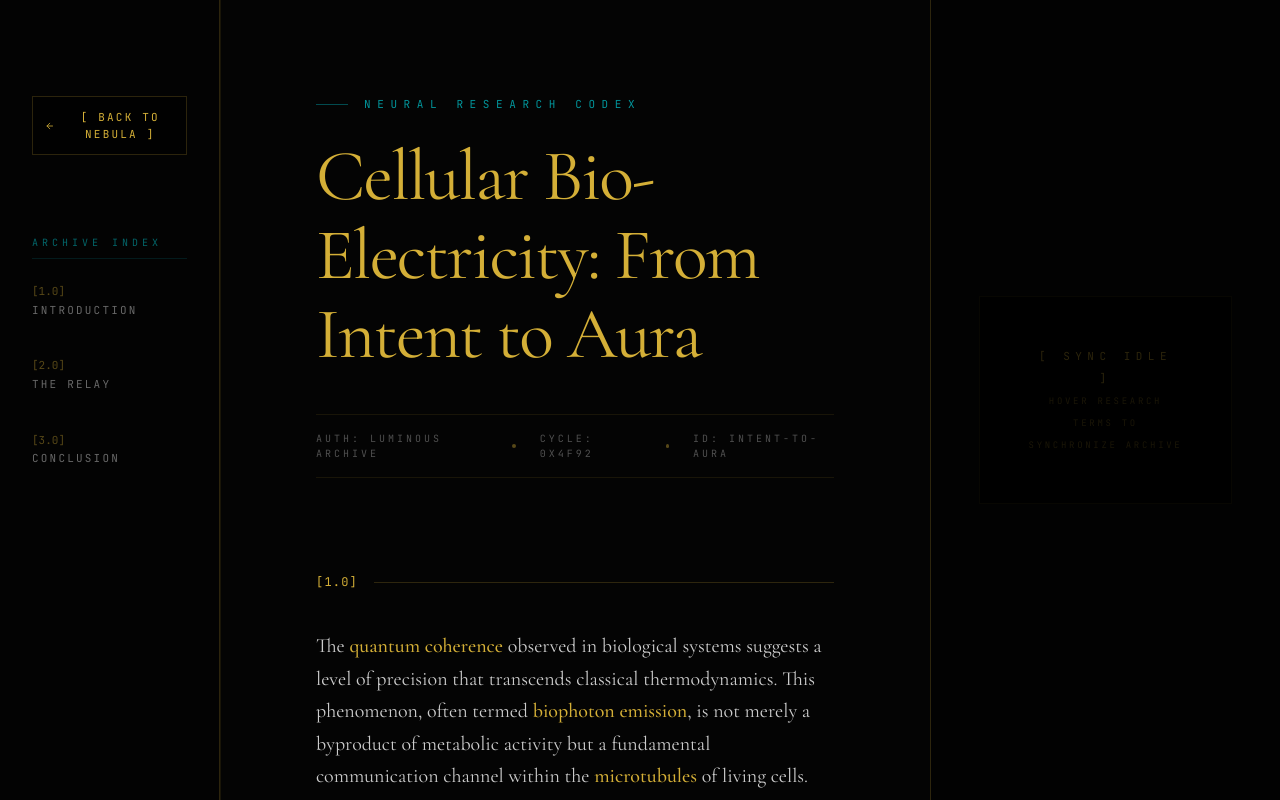
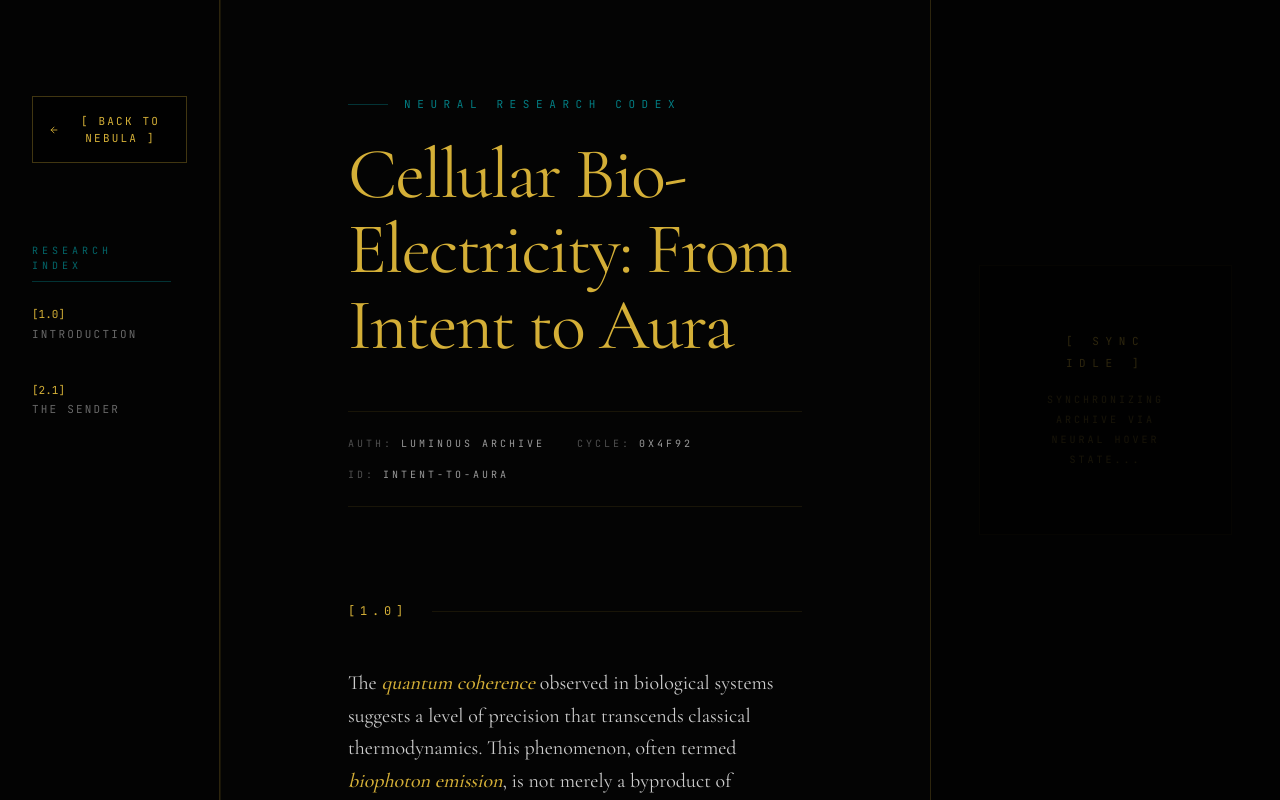
Before and after one commit to Tagi17/digital-codex, a Next.js app: page / in a window 1280 px wide. Both pictures are taken after a click on the element "CELLULAR BIO-ELECTRICITY". Built offline with nearby package versions, Linux system fonts and the light colour scheme.

Commit message:
feat: implement codex UI with three-pane layout and deep-dive container

```diff
--- a/src/components/ArticleViewer.tsx
+++ b/src/components/ArticleViewer.tsx
@@ -29,7 +29,7 @@ const Term: React.FC<TermProps> = ({ id, children, onHover }) => {
       onMouseEnter={() => onHover(id)}
       onMouseLeave={() => onHover(null)}
     >
-      <span className="text-auric-gold relative z-10 font-medium">
+      <span className="text-auric-gold relative z-10 font-medium italic">
         {children}
       </span>
       <span className="absolute inset-0 bg-auric-gold/10 blur-sm scale-110 opacity-0 group-hover:opacity-100 transition-opacity duration-300 rounded-sm" />
@@ -61,21 +61,21 @@ const ArticleViewer: React.FC<ArticleViewerProps> = ({ nodeData, onClose, conten
     restDelta: 0.001
   });
 
-  // Permanent Cursor Restore & Global Styles
+  // 1. PERMANENT CURSOR RESTORE (Brute Force)
   useEffect(() => {
     const originalStyle = window.getComputedStyle(document.body).overflow;
     document.body.style.overflow = "hidden";
 
-    // Brute Force Cursor Injection
+    // Inject a global style tag to force cursor visibility
     const style = document.createElement('style');
-    style.id = 'article-viewer-cursor-fix';
+    style.id = 'article-cursor-fix';
     style.innerHTML = `* { cursor: auto !important; }`;
     document.head.appendChild(style);
 
     return () => {
       document.body.style.overflow = originalStyle;
-      const fix = document.getElementById('article-viewer-cursor-fix');
-      if (fix) fix.remove();
+      const styleTag = document.getElementById('article-cursor-fix');
+      if (styleTag) styleTag.remove();
     };
   }, []);
 
@@ -109,12 +109,6 @@ const ArticleViewer: React.FC<ArticleViewerProps> = ({ nodeData, onClose, conten
             {parseText(block.text)}
           </p>
         );
-      case 'heading':
-        return (
-          <h3 key={index} className="font-mono text-xl text-bio-cyan/90 uppercase tracking-[0.3em] mt-16 mb-8 border-b border-auric-gold/10 pb-4">
-            {block.text}
-          </h3>
-        );
       case 'bullet-list':
         return (
           <ul key={index} className="list-none space-y-4 mb-8 ml-4">
@@ -128,18 +122,18 @@ const ArticleViewer: React.FC<ArticleViewerProps> = ({ nodeData, onClose, conten
         );
       case 'image':
         return (
-          <figure key={index} className="mb-8 group">
-            <div className="relative aspect-video w-full overflow-hidden rounded border border-auric-gold/20 bg-black/40">
+          <figure key={index} className="mb-8 w-full group">
+            <div className="relative aspect-video w-full overflow-hidden border border-auric-gold/10 bg-black/40">
               <Image
                 src={block.url}
                 alt={block.caption || ""}
                 fill
-                className="object-cover opacity-60 group-hover:opacity-80 transition-opacity"
+                className="object-cover opacity-50 grayscale hover:grayscale-0 hover:opacity-100 transition-all duration-700"
               />
             </div>
             {block.caption && (
-              <figcaption className="mt-3 font-mono text-[10px] text-bio-cyan/50 uppercase tracking-[0.2em] italic">
-                Fig.{index + 1}: {block.caption}
+              <figcaption className="mt-3 font-mono text-[10px] text-bio-cyan/60 uppercase tracking-[0.3em] italic">
+                {block.caption}
               </figcaption>
             )}
           </figure>
@@ -156,27 +150,29 @@ const ArticleViewer: React.FC<ArticleViewerProps> = ({ nodeData, onClose, conten
       initial={{ opacity: 0 }}
       animate={{ opacity: 1 }}
       exit={{ opacity: 0 }}
-      className="fixed inset-0 z-[100] bg-obsidian/95 backdrop-blur-2xl flex selection:bg-auric-gold/20 pointer-events-auto"
+      className="fixed inset-0 z-[100] bg-obsidian/98 backdrop-blur-3xl flex selection:bg-auric-gold/20 pointer-events-auto"
       style={{ pointerEvents: 'all' }}
     >
-      {/* 1. LEFT SIDEBAR: THE INDEX (200px) */}
+      {/* 2. UI ALIGNMENT (The 3-Pane Codex) */}
+
+      {/* LEFT SIDEBAR: NAVIGATION INDEX (220px) */}
       <aside className="w-[220px] h-full border-r-[0.5px] border-auric-gold/20 flex flex-col p-8 pt-24 shrink-0 bg-black/20">
         <button
           onClick={onClose}
-          className="font-mono text-[11px] text-auric-gold hover:text-white transition-all tracking-[0.2em] mb-20 flex items-center gap-3 group cursor-pointer border border-auric-gold/20 p-3 bg-black/40 backdrop-blur-sm"
+          className="font-mono text-[11px] text-auric-gold hover:text-white transition-all tracking-[0.2em] mb-20 flex items-center gap-3 group cursor-pointer border-[0.5px] border-auric-gold/30 p-4 bg-black/40 backdrop-blur-md"
         >
-          <ArrowLeft size={14} className="group-hover:-translate-x-1 transition-transform" />
+          <ArrowLeft size={16} className="group-hover:-translate-x-1 transition-transform" />
           [ BACK TO NEBULA ]
         </button>
 
-        <nav className="space-y-10">
-          <div className="text-[10px] font-mono text-bio-cyan/40 tracking-[0.4em] uppercase mb-6 border-b border-bio-cyan/10 pb-2">Archive Index</div>
+        <nav className="space-y-10 overflow-y-auto custom-scrollbar pr-4">
+          <div className="text-[10px] font-mono text-bio-cyan/40 tracking-[0.4em] uppercase mb-6 border-b border-bio-cyan/20 pb-2">Research Index</div>
           {article.sections.map((section: any) => (
             <div key={section.id} className="group cursor-pointer">
-              <div className="font-mono text-[11px] text-auric-gold/40 group-hover:text-auric-gold transition-colors mb-1">
+              <div className="font-mono text-[11px] text-auric-gold group-hover:text-auric-gold/60 transition-colors mb-1">
                 [{section.id}]
               </div>
-              <div className="font-mono text-[11px] text-white/40 group-hover:text-white/90 transition-colors uppercase tracking-[0.2em] leading-tight">
+              <div className="font-mono text-[11px] text-white/40 group-hover:text-white transition-colors uppercase tracking-[0.2em] leading-snug">
                 {section.title}
               </div>
             </div>
@@ -184,10 +180,10 @@ const ArticleViewer: React.FC<ArticleViewerProps> = ({ nodeData, onClose, conten
         </nav>
       </aside>
 
-      {/* 2. CENTER PANE: THE RESEARCH */}
-      <main className="flex-1 h-full relative flex flex-col items-center">
-        {/* Progress Line on the divider */}
-        <div className="absolute left-0 top-0 bottom-0 w-[1px] bg-auric-gold/10 overflow-hidden">
+      {/* CENTER PANE: THE RESEARCH (SCROLLABLE) */}
+      <main className="flex-1 h-full relative flex flex-col items-center overflow-hidden">
+        {/* Progress Line */}
+        <div className="absolute left-0 top-0 bottom-0 w-[0.5px] bg-auric-gold/10 overflow-hidden">
           <motion.div
             className="w-full h-full bg-auric-gold origin-top shadow-[0_0_10px_#D4AF37]"
             style={{ scaleY }}
@@ -196,57 +192,60 @@ const ArticleViewer: React.FC<ArticleViewerProps> = ({ nodeData, onClose, conten
 
         <div
           ref={scrollContainerRef}
-          className="w-full h-full overflow-y-auto custom-scrollbar px-12 lg:px-24 py-24 scroll-smooth"
+          className="w-full h-full overflow-y-auto custom-scrollbar px-16 lg:px-32 py-24 scroll-smooth"
         >
           <div className="max-w-2xl mx-auto">
-            <header className="mb-24">
-              <div className="font-mono text-[11px] text-bio-cyan/60 tracking-[0.6em] uppercase mb-6 flex items-center gap-4">
-                <span className="w-8 h-[1px] bg-bio-cyan/30" />
+            <header className="mb-24 relative">
+              <div className="font-mono text-[11px] text-bio-cyan/50 tracking-[0.6em] uppercase mb-6 flex items-center gap-4">
+                <span className="w-10 h-[1px] bg-bio-cyan/20" />
                 NEURAL RESEARCH CODEX
               </div>
-              <h1 className="font-serif text-5xl lg:text-7xl text-auric-gold leading-[1.1] mb-10 tracking-tight">
+              <h1 className="font-serif text-5xl lg:text-7xl text-auric-gold leading-[1.05] mb-12 tracking-tight">
                 {article.title}
               </h1>
-              <div className="flex items-center gap-6 font-mono text-[10px] text-white/30 tracking-[0.3em] uppercase border-y border-auric-gold/10 py-4">
-                <span>AUTH: LUMINOUS ARCHIVE</span>
-                <span className="w-1 h-1 bg-auric-gold/40 rounded-full" />
-                <span>CYCLE: 0x4F92</span>
-                <span className="w-1 h-1 bg-auric-gold/40 rounded-full" />
-                <span>ID: {targetId}</span>
+              <div className="flex flex-wrap items-center gap-x-8 gap-y-4 font-mono text-[10px] text-white/30 tracking-[0.3em] uppercase border-y border-auric-gold/10 py-6">
+                <span className="flex items-center gap-2">AUTH: <span className="text-white/60">LUMINOUS ARCHIVE</span></span>
+                <span className="flex items-center gap-2">CYCLE: <span className="text-white/60">0x4F92</span></span>
+                <span className="flex items-center gap-2">ID: <span className="text-white/60">{targetId}</span></span>
               </div>
             </header>
 
+            <article className="relative">
               {article.sections.map((section: any) => (
-              <section key={section.id} className="mb-20">
-                <div className="flex items-center gap-4 mb-10">
-                  <span className="font-mono text-xs text-auric-gold tracking-widest">[{section.id}]</span>
-                  <div className="h-[0.5px] flex-1 bg-auric-gold/20" />
+                <section key={section.id} className="mb-24">
+                  <div className="flex items-center gap-6 mb-12">
+                    <span className="font-mono text-xs text-auric-gold tracking-[0.4em]">[{section.id}]</span>
+                    <div className="h-[0.5px] flex-1 bg-auric-gold/10" />
                   </div>
                   {section.blocks.map((block: any, idx: number) => renderBlock(block, idx))}
                 </section>
               ))}
 
-            {/* DEEP DIVE BOX */}
-            <div className="mt-32 p-10 border-[0.5px] border-auric-gold/40 bg-auric-gold/[0.03] backdrop-blur-sm relative overflow-hidden group">
-              <div className="absolute top-0 left-0 w-1 h-full bg-auric-gold/40" />
-              <div className="flex items-start gap-6 relative z-10">
-                <div className="p-3 border border-auric-gold/30 bg-black/40 text-auric-gold">
-                  <Settings size={24} className="group-hover:rotate-90 transition-transform duration-700" />
+              {/* 4. THE 'DEEP DIVE' BOX */}
+              <div className="mt-32 p-10 border border-auric-gold/30 bg-auric-gold/[0.02] backdrop-blur-sm relative overflow-hidden group">
+                <div className="absolute top-0 left-0 w-[2px] h-full bg-auric-gold/50" />
+                <div className="flex items-start gap-8 relative z-10">
+                  <div className="p-4 border border-auric-gold/20 bg-black/60 text-auric-gold">
+                    <Settings size={28} className="group-hover:rotate-180 transition-transform duration-1000 ease-in-out" />
                   </div>
                   <div>
-                  <h4 className="font-mono text-xs text-auric-gold uppercase tracking-[0.3em] mb-4">Deep Dive: Synthesis Mechanism</h4>
-                  <p className="font-serif text-lg text-white/60 leading-relaxed italic mb-6">
-                    "The manifestation of the biofield is not a passive emission, but an active synthesis of neural intent mediated by mitochondrial electrical gradients."
+                    <h4 className="font-mono text-[11px] text-auric-gold uppercase tracking-[0.4em] mb-4">Deep Dive: Synthesis Mechanism</h4>
+                    <p className="font-serif text-xl text-white/70 leading-relaxed italic mb-8">
+                      "The manifestation of the biofield is not a passive emission, but an active synthesis of neural intent mediated by mitochondrial electrical gradients and quantum-coherent signaling."
                     </p>
-                  <div className="font-mono text-[9px] text-bio-cyan/40 uppercase tracking-[0.2em]">
+                    <div className="flex items-center gap-4">
+                      <div className="w-1.5 h-1.5 bg-bio-cyan rounded-full animate-pulse" />
+                      <div className="font-mono text-[9px] text-bio-cyan/50 uppercase tracking-[0.2em]">
                         Referenced: Bio-Electric Signal Stabilization (v1.0.4)
                       </div>
                     </div>
                   </div>
                 </div>
+              </div>
+            </article>
 
-            <footer className="mt-48 pb-24 text-center">
-              <div className="font-mono text-[10px] text-white/10 tracking-[0.5em] uppercase border-t border-white/5 pt-12">
+            <footer className="mt-48 pb-32 border-t border-auric-gold/10 text-center">
+              <div className="font-mono text-[10px] text-white/10 tracking-[0.6em] uppercase pt-12">
                 SIGNAL ARCHIVE // END OF TRANSCRIPTION
               </div>
             </footer>
@@ -254,20 +253,20 @@ const ArticleViewer: React.FC<ArticleViewerProps> = ({ nodeData, onClose, conten
         </div>
       </main>
 
-      {/* 3. RIGHT SIDEBAR: THE SYNC (320px) */}
-      <aside className="w-[350px] h-full border-l-[0.5px] border-auric-gold/20 bg-black/40 shrink-0 p-12 flex flex-col">
+      {/* 3. RIGHT SIDEBAR: THE AURA SYNC PANE (350px) */}
+      <aside className="w-[350px] h-full border-l-[0.5px] border-auric-gold/20 bg-black/50 shrink-0 p-12 flex flex-col relative">
         <div className="h-full flex flex-col justify-center">
           <AnimatePresence mode="wait">
             {activeDefinition ? (
               <motion.div
                 key={activeTermId}
-                initial={{ opacity: 0, y: 20, filter: "blur(10px)" }}
+                initial={{ opacity: 0, y: 30, filter: "blur(15px)" }}
                 animate={{ opacity: 1, y: 0, filter: "blur(0px)" }}
-                exit={{ opacity: 0, y: -20, filter: "blur(10px)" }}
+                exit={{ opacity: 0, y: -30, filter: "blur(15px)" }}
                 className="space-y-12"
               >
-                <div className="flex items-center gap-6 mb-12">
-                  <div className="w-20 h-20 border border-bio-cyan/30 bg-black/60 p-5 relative overflow-hidden">
+                <div className="flex flex-col gap-6 mb-16">
+                  <div className="w-20 h-20 border border-bio-cyan/20 bg-black/40 p-5 relative overflow-hidden self-start">
                     <div className="absolute inset-0 bg-bio-cyan/5 animate-pulse" />
                     <Image
                       src={activeDefinition.image}
@@ -278,34 +277,34 @@ const ArticleViewer: React.FC<ArticleViewerProps> = ({ nodeData, onClose, conten
                     />
                   </div>
                   <div>
-                    <h4 className="font-mono text-[10px] text-bio-cyan tracking-[0.4em] uppercase mb-2">Aura Sync Active</h4>
+                    <h4 className="font-mono text-[10px] text-bio-cyan/60 tracking-[0.4em] uppercase mb-3">Neural Sync Active</h4>
                     <h3 className="font-serif text-3xl text-auric-gold tracking-tight">{activeDefinition.title}</h3>
                   </div>
                 </div>
 
-                <div className="space-y-8">
-                  <div className="border-l border-auric-gold/20 pl-6">
-                    <h5 className="font-mono text-[10px] text-auric-gold/60 tracking-[0.2em] uppercase mb-3">[ DEFINITION ]</h5>
-                    <p className="font-mono text-[11px] leading-relaxed text-white/80 uppercase tracking-wide">{activeDefinition.concept}</p>
+                <div className="space-y-10">
+                  <div className="border-l-[0.5px] border-auric-gold/30 pl-8">
+                    <h5 className="font-mono text-[10px] text-auric-gold tracking-[0.3em] uppercase mb-4 opacity-60">[ DEFINITION ]</h5>
+                    <p className="font-mono text-[11px] leading-relaxed text-white/90 uppercase tracking-widest leading-[1.8]">{activeDefinition.concept}</p>
                   </div>
 
-                  <div className="border-l border-auric-gold/20 pl-6">
-                    <h5 className="font-mono text-[10px] text-auric-gold/60 tracking-[0.2em] uppercase mb-3">[ MECHANISM ]</h5>
-                    <p className="font-mono text-[11px] leading-relaxed text-white/80 uppercase tracking-wide">{activeDefinition.mechanism}</p>
+                  <div className="border-l-[0.5px] border-auric-gold/30 pl-8">
+                    <h5 className="font-mono text-[10px] text-auric-gold tracking-[0.3em] uppercase mb-4 opacity-60">[ MECHANISM ]</h5>
+                    <p className="font-mono text-[11px] leading-relaxed text-white/90 uppercase tracking-widest leading-[1.8]">{activeDefinition.mechanism}</p>
                   </div>
 
-                  <div className="border-l border-auric-gold/20 pl-6">
-                    <h5 className="font-mono text-[10px] text-auric-gold/60 tracking-[0.2em] uppercase mb-3">[ BIOLOGICAL FUNCTION ]</h5>
-                    <p className="font-mono text-[11px] leading-relaxed text-white/80 uppercase tracking-wide">{activeDefinition.function}</p>
+                  <div className="border-l-[0.5px] border-auric-gold/30 pl-8">
+                    <h5 className="font-mono text-[10px] text-auric-gold tracking-[0.3em] uppercase mb-4 opacity-60">[ BIOLOGICAL FUNCTION ]</h5>
+                    <p className="font-mono text-[11px] leading-relaxed text-white/90 uppercase tracking-widest leading-[1.8]">{activeDefinition.function}</p>
                   </div>
                 </div>
 
-                <div className="pt-12 border-t border-auric-gold/10 flex items-center justify-between">
+                <div className="pt-16 mt-8 border-t border-auric-gold/10 flex items-center justify-between">
                   <div className="flex items-center gap-3">
                     <div className="w-1.5 h-1.5 bg-bio-cyan rounded-full animate-ping" />
-                    <span className="text-[10px] text-bio-cyan/60 font-mono uppercase tracking-[0.2em]">Live Resonance</span>
+                    <span className="text-[10px] text-bio-cyan/50 font-mono uppercase tracking-[0.2em]">Signal Stable</span>
                   </div>
-                  <div className="font-mono text-[9px] text-white/20 tracking-tighter">REF_SYN_04.9</div>
+                  <div className="font-mono text-[9px] text-white/20 tracking-widest">ARC_REF_7.2</div>
                 </div>
               </motion.div>
             ) : (
@@ -314,10 +313,10 @@ const ArticleViewer: React.FC<ArticleViewerProps> = ({ nodeData, onClose, conten
                 initial={{ opacity: 0 }}
                 animate={{ opacity: 0.2 }}
                 exit={{ opacity: 0 }}
-                className="text-center font-mono text-[11px] uppercase tracking-[0.5em] text-auric-gold leading-loose border-[0.5px] border-auric-gold/20 p-12 bg-black/20 backdrop-blur-sm"
+                className="text-center font-mono text-[11px] uppercase tracking-[0.6em] text-auric-gold leading-loose border-[0.5px] border-auric-gold/10 p-16 bg-black/20"
               >
                 [ SYNC IDLE ]<br />
-                <span className="text-[9px] tracking-[0.3em] opacity-60">Hover Research Terms to Synchronize Archive</span>
+                <span className="text-[10px] tracking-[0.3em] opacity-50 mt-4 block">Synchronizing archive via neural hover state...</span>
               </motion.div>
             )}
           </AnimatePresence>
@@ -326,7 +325,7 @@ const ArticleViewer: React.FC<ArticleViewerProps> = ({ nodeData, onClose, conten
 
       <style jsx global>{`
         .custom-scrollbar::-webkit-scrollbar {
-          width: 3px;
+          width: 2px;
         }
         .custom-scrollbar::-webkit-scrollbar-track {
           background: rgba(212, 175, 55, 0.02);
@@ -334,9 +333,6 @@ const ArticleViewer: React.FC<ArticleViewerProps> = ({ nodeData, onClose, conten
         .custom-scrollbar::-webkit-scrollbar-thumb {
           background: rgba(212, 175, 55, 0.15);
         }
-        .custom-scrollbar::-webkit-scrollbar-thumb:hover {
-          background: rgba(212, 175, 55, 0.3);
-        }
       `}</style>
     </motion.div>
   );
--- a/src/data/articles.json
+++ b/src/data/articles.json
@@ -11,18 +11,15 @@
             "text": "The <Term id='coherence'>quantum coherence</Term> observed in biological systems suggests a level of precision that transcends classical thermodynamics. This phenomenon, often termed <Term id='biophotons'>biophoton emission</Term>, is not merely a byproduct of metabolic activity but a fundamental communication channel within the <Term id='microtubules'>microtubules</Term> of living cells."
           },
           {
-            "type": "heading",
-            "text": "The Bio-Electric Spark"
-          },
-          {
-            "type": "paragraph",
-            "text": "Every cognitive impulse begins as a localized fluctuation in the <Term id='neural-nebula'>neural nebula</Term>, a dense network of synaptic potential that precedes physical manifestation. This is the 'Intent' phase of the bio-electric journey."
+            "type": "image",
+            "url": "/file.svg",
+            "caption": "Synaptic potential gradients and the initialization of the bio-resonant field."
           }
         ]
       },
       {
-        "id": "2.0",
-        "title": "THE RELAY",
+        "id": "2.1",
+        "title": "THE SENDER",
         "blocks": [
           {
             "type": "paragraph",
@@ -31,24 +28,10 @@
           {
             "type": "bullet-list",
             "items": [
-              "Phase I: Sub-threshold axonal oscillation",
-              "Phase II: Non-linear synaptic integration",
-              "Phase III: Trans-boundary field manifestation"
+              "Sub-threshold axonal oscillation as the 'seed' of intent.",
+              "Non-linear synaptic integration within the <Term id='neural-nebula'>neural nebula</Term>.",
+              "Trans-boundary field manifestation via cardiac torus synchronization."
             ]
-          },
-          {
-            "type": "paragraph",
-            "text": "The transition from internal potential to external 'Aura' requires a specific state of <Term id='coherence'>coherence</Term> across the entire bio-circuitry."
-          }
-        ]
-      },
-      {
-        "id": "3.0",
-        "title": "CONCLUSION",
-        "blocks": [
-          {
-            "type": "paragraph",
-            "text": "The final stage of this journey is the stabilization of the human biofield, creating a resonant boundary that interacts with the larger environmental matrix."
           }
         ]
       }
```
Lines whose indentation alone changed are shown as unchanged.
